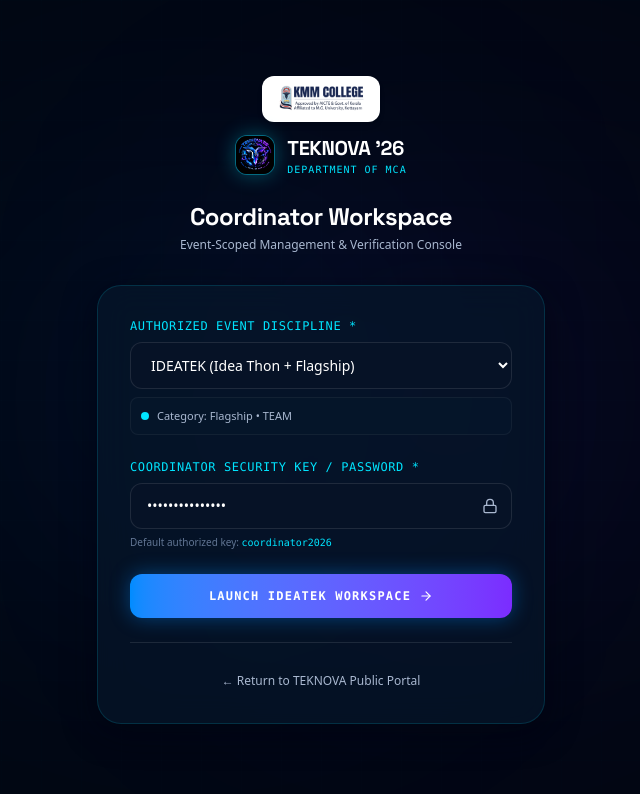
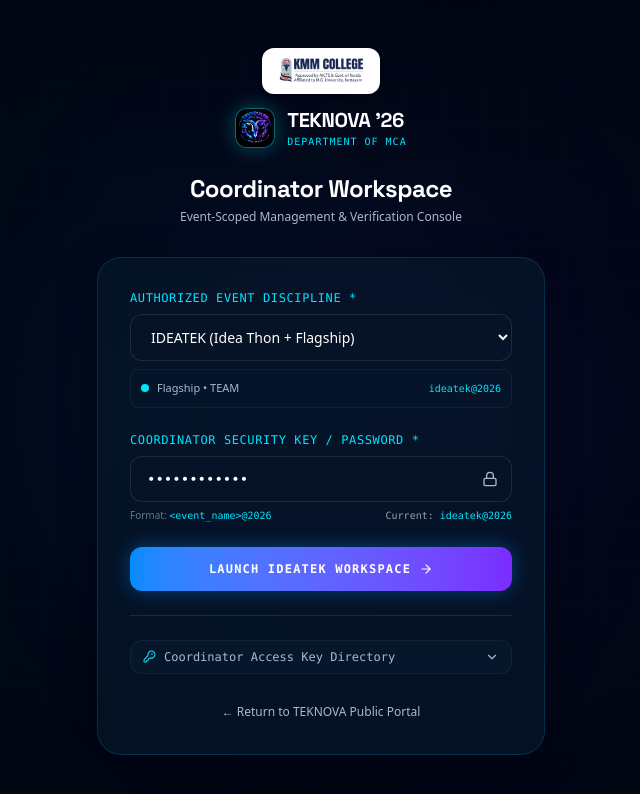
Before and after one commit to arjunnb491-Max/TEKNOVA-26, a Next.js app: page /coordinator/login in a window 1280 px wide. Shown: the top 794 px of the page, without its empty margins (319-959 px from the left). Built offline with nearby package versions, Linux system fonts and the light colour scheme.

Commit message:
Update TEKNOVA website

```diff
--- a/app/coordinator/login/page.tsx
+++ b/app/coordinator/login/page.tsx
@@ -4,15 +4,16 @@ import React, { useState } from 'react';
 import Link from 'next/link';
 import Image from 'next/image';
 import { useRouter } from 'next/navigation';
-import { Users, Lock, ArrowRight, AlertCircle, CheckCircle2 } from 'lucide-react';
-import { OFFICIAL_EVENTS } from '@/data/events';
+import { Users, Lock, ArrowRight, AlertCircle, CheckCircle2, KeyRound, ChevronDown, ChevronUp } from 'lucide-react';
+import { OFFICIAL_EVENTS, getCoordinatorPassword, verifyCoordinatorPassword, COORDINATOR_CREDENTIALS_LIST } from '@/data/events';
 
 export default function CoordinatorLogin() {
   const router = useRouter();
   const [selectedEvent, setSelectedEvent] = useState(OFFICIAL_EVENTS[0].slug);
-  const [password, setPassword] = useState('coordinator2026');
+  const [password, setPassword] = useState(getCoordinatorPassword(OFFICIAL_EVENTS[0].slug));
   const [error, setError] = useState('');
   const [loading, setLoading] = useState(false);
+  const [showAllKeys, setShowAllKeys] = useState(false);
 
   const handleLogin = (e: React.FormEvent) => {
     e.preventDefault();
@@ -20,6 +21,11 @@ export default function CoordinatorLogin() {
 
     if (!password.trim()) {
       return setError('Password is required.');
+    }
+
+    if (!verifyCoordinatorPassword(selectedEvent, password)) {
+      const expected = getCoordinatorPassword(selectedEvent);
+      return setError(`Access denied. Incorrect security key for ${currentEvent.name}. Expected format is: ${expected}`);
     }
 
     setLoading(true);
@@ -36,6 +42,12 @@ export default function CoordinatorLogin() {
   };
 
   const currentEvent = OFFICIAL_EVENTS.find(e => e.slug === selectedEvent) || OFFICIAL_EVENTS[0];
+
+  const handleEventChange = (newSlug: string) => {
+    setSelectedEvent(newSlug);
+    setPassword(getCoordinatorPassword(newSlug));
+    setError('');
+  };
 
   return (
     <div className="min-h-screen bg-[#020713] text-[#A9B8D0] flex flex-col justify-center py-12 px-4 sm:px-6 lg:px-8 font-sans relative overflow-hidden">
@@ -99,7 +111,7 @@ export default function CoordinatorLogin() {
               <select
                 id="event"
                 value={selectedEvent}
-                onChange={(e) => setSelectedEvent(e.target.value)}
+                onChange={(e) => handleEventChange(e.target.value)}
                 className="w-full px-4 py-3 bg-[#061226] border border-white/10 rounded-xl text-white text-sm focus:border-[#00E5FF] outline-none"
               >
                 {OFFICIAL_EVENTS.map(evt => (
@@ -108,9 +120,12 @@ export default function CoordinatorLogin() {
                   </option>
                 ))}
               </select>
-              <div className="mt-2 p-2.5 bg-[#07172B]/70 border border-white/5 rounded-lg text-[11px] text-[#A9B8D0] flex items-center gap-2">
-                <span className="w-2 h-2 rounded-full bg-[#00E5FF]"></span>
-                <span>Category: {currentEvent.category} • {currentEvent.participationType.toUpperCase()}</span>
+              <div className="mt-2 p-2.5 bg-[#07172B]/70 border border-white/5 rounded-lg text-[11px] text-[#A9B8D0] flex items-center justify-between">
+                <div className="flex items-center gap-2">
+                  <span className="w-2 h-2 rounded-full bg-[#00E5FF]"></span>
+                  <span>{currentEvent.category} • {currentEvent.participationType.toUpperCase()}</span>
+                </div>
+                <span className="text-[10px] font-mono text-[#00E5FF]">{getCoordinatorPassword(selectedEvent)}</span>
               </div>
             </div>
 
@@ -124,14 +139,15 @@ export default function CoordinatorLogin() {
                   type="password"
                   value={password}
                   onChange={(e) => setPassword(e.target.value)}
-                  placeholder="Enter security key"
+                  placeholder={`e.g. ${getCoordinatorPassword(selectedEvent)}`}
                   required
-                  className="w-full px-4 py-3 bg-[#061226] border border-white/10 rounded-xl text-white text-sm focus:border-[#00E5FF] outline-none"
+                  className="w-full px-4 py-3 bg-[#061226] border border-white/10 rounded-xl text-white text-sm focus:border-[#00E5FF] outline-none font-mono"
                 />
                 <Lock size={16} className="absolute right-3.5 top-1/2 -translate-y-1/2 text-[#A9B8D0]" />
               </div>
-              <p className="text-[10px] text-[#627694] mt-1.5">
-                Default authorized key: <code className="text-[#00E5FF]">coordinator2026</code>
+              <p className="text-[10px] text-[#627694] mt-1.5 flex items-center justify-between">
+                <span>Format: <code className="text-[#00E5FF]">{`<event_name>@2026`}</code></span>
+                <span className="text-white/60 font-mono">Current: <span className="text-[#00E5FF]">{getCoordinatorPassword(selectedEvent)}</span></span>
               </p>
             </div>
 
@@ -147,10 +163,53 @@ export default function CoordinatorLogin() {
             </div>
           </form>
 
-          <div className="mt-6 pt-6 border-t border-white/10 text-center">
-            <Link href="/" className="text-xs text-[#A9B8D0] hover:text-[#00E5FF] transition-colors">
-              ← Return to TEKNOVA Public Portal
-            </Link>
+          <div className="mt-6 pt-6 border-t border-white/10 space-y-4">
+            <button
+              type="button"
+              onClick={() => setShowAllKeys(!showAllKeys)}
+              className="w-full py-2 px-3 bg-[#07172B] hover:bg-[#07172B]/80 border border-white/5 hover:border-[#00E5FF]/30 rounded-xl text-xs font-mono text-[#A9B8D0] hover:text-white transition-colors flex items-center justify-between"
+            >
+              <span className="flex items-center gap-2">
+                <KeyRound size={13} className="text-[#00E5FF]" />
+                <span>Coordinator Access Key Directory</span>
+              </span>
+              {showAllKeys ? <ChevronUp size={14} /> : <ChevronDown size={14} />}
+            </button>
+
+            {showAllKeys && (
+              <div className="p-3 bg-[#020713]/90 rounded-2xl border border-white/10 space-y-2 text-xs font-mono">
+                <div className="text-[10px] text-[#627694] uppercase tracking-wider font-bold pb-1 border-b border-white/5">
+                  Official Coordinator Passwords ({COORDINATOR_CREDENTIALS_LIST.length})
+                </div>
+                <div className="space-y-1.5 max-h-56 overflow-y-auto pr-1">
+                  {COORDINATOR_CREDENTIALS_LIST.map((cred) => (
+                    <div
+                      key={cred.eventSlug}
+                      onClick={() => handleEventChange(cred.eventSlug)}
+                      className={`p-2 rounded-lg border transition-all cursor-pointer flex items-center justify-between ${
+                        selectedEvent === cred.eventSlug
+                          ? 'bg-[#008CFF]/15 border-[#00E5FF]/40 text-white'
+                          : 'bg-[#07172B]/60 border-white/5 text-[#A9B8D0] hover:border-white/20 hover:text-white'
+                      }`}
+                    >
+                      <div>
+                        <div className="font-bold text-white text-[11px]">{cred.eventName}</div>
+                        <div className="text-[10px] text-[#627694]">{cred.workingInterpretation}</div>
+                      </div>
+                      <code className="text-[#00E5FF] font-bold text-[11px] bg-[#020713] px-2 py-0.5 rounded border border-[#00E5FF]/20">
+                        {cred.password}
+                      </code>
+                    </div>
+                  ))}
+                </div>
+              </div>
+            )}
+
+            <div className="text-center pt-2">
+              <Link href="/" className="text-xs text-[#A9B8D0] hover:text-[#00E5FF] transition-colors">
+                ← Return to TEKNOVA Public Portal
+              </Link>
+            </div>
           </div>
         </div>
       </div>
--- a/components/admin/views/Coordinators.tsx
+++ b/components/admin/views/Coordinators.tsx
@@ -1,8 +1,8 @@
 "use client";
 
 import React, { useState, useEffect } from 'react';
-import { UserCog, Plus, Trash2, CheckCircle2, AlertCircle, RefreshCw, Mail, ShieldCheck } from 'lucide-react';
-import { OFFICIAL_EVENTS } from '@/data/events';
+import { UserCog, Plus, Trash2, CheckCircle2, AlertCircle, RefreshCw, Mail, ShieldCheck, KeyRound } from 'lucide-react';
+import { OFFICIAL_EVENTS, getCoordinatorPassword } from '@/data/events';
 
 export default function AdminCoordinators() {
   const [coordinators, setCoordinators] = useState<Record<string, string[]>>({});
@@ -199,6 +199,17 @@ export default function AdminCoordinators() {
                 </span>
               </div>
 
+              {/* Coordinator Portal Password */}
+              <div className="p-2.5 bg-[#07172B] rounded-xl border border-white/5 flex items-center justify-between text-xs font-mono">
+                <div className="flex items-center gap-1.5 text-[#627694]">
+                  <KeyRound size={12} className="text-[#00E5FF]" />
+                  <span>Portal Password:</span>
+                </div>
+                <code className="text-[#00E5FF] font-bold bg-[#020713] px-2 py-0.5 rounded border border-[#00E5FF]/20">
+                  {getCoordinatorPassword(evt.slug)}
+                </code>
+              </div>
+
               <div className="space-y-1.5">
                 {assigned.length === 0 ? (
                   <p className="text-[11px] text-[#627694] font-mono italic py-2">
--- a/data/events.ts
+++ b/data/events.ts
@@ -346,3 +346,53 @@ export function resolveEventByIdOrSlug(idOrSlug: string): OfficialEvent | undefi
   }
   return undefined;
 }
+
+// Official coordinator passwords configured in the format: <event_name>@2026
+export const COORDINATOR_PASSWORDS: Record<string, string> = {
+  'ideatek': 'ideatek@2026',
+  'bug-slayer': 'bugslayer@2026',
+  'mirror-master': 'mirrormaster@2026',
+  'fotonova': 'fotonova@2026',
+  'teknova-e-clash': 'teknova-e-clash@2026',
+  'tek-royal': 'tekroyal@2026',
+  'find-x': 'find-x@2026',
+  'tektoniq': 'tektoniq@2026',
+};
+
+// Formatted display names and password listing for coordinators
+export const COORDINATOR_CREDENTIALS_LIST = OFFICIAL_EVENTS.map(evt => {
+  const password = COORDINATOR_PASSWORDS[evt.slug] || `${evt.slug.replace(/[^a-z0-9]/g, '')}@2026`;
+  return {
+    eventId: evt.id,
+    eventSlug: evt.slug,
+    eventName: evt.name,
+    subCategory: evt.subCategory,
+    workingInterpretation: evt.workingInterpretation,
+    password,
+    displayFormat: `${evt.name.toLowerCase()}@2026`
+  };
+});
+
+export function getCoordinatorPassword(eventSlug: string): string {
+  const normalized = eventSlug.toLowerCase().trim();
+  const matchedEvent = resolveEventByIdOrSlug(normalized);
+  const slug = matchedEvent ? matchedEvent.slug : normalized;
+  return COORDINATOR_PASSWORDS[slug] || `${slug.replace(/[^a-z0-9]/g, '')}@2026`;
+}
+
+export function verifyCoordinatorPassword(eventSlug: string, inputPass: string): boolean {
+  if (!inputPass || !inputPass.trim()) return false;
+
+  const cleanInput = inputPass.trim().toLowerCase().replace(/[\s\-_]/g, '');
+  const matchedEvent = resolveEventByIdOrSlug(eventSlug);
+  if (!matchedEvent) return false;
+
+  const validVariations = [
+    `${matchedEvent.slug.replace(/[\s\-_]/g, '')}@2026`,
+    `${matchedEvent.name.toLowerCase().replace(/[\s\-_]/g, '')}@2026`,
+    `${matchedEvent.id.replace(/[\s\-_]/g, '')}@2026`,
+    COORDINATOR_PASSWORDS[matchedEvent.slug]?.toLowerCase().replace(/[\s\-_]/g, '')
+  ].filter(Boolean);
+
+  return validVariations.some(v => cleanInput === v);
+}
```
